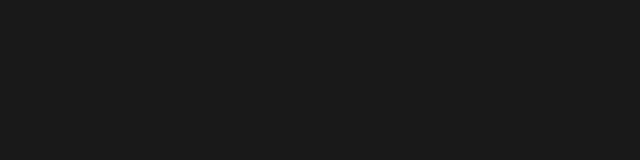
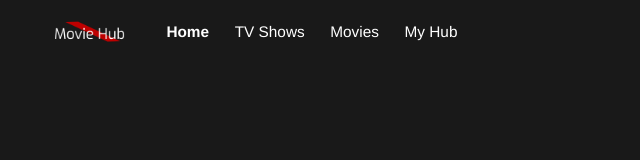
Before and after one commit to JaianaButler/MovieHub, a plain HTML site: page index.html in a window 1280 px wide. Shown: the whole page, without its empty margins (0-640 px from the left). Drawn offline with Linux system fonts and the light colour scheme.

Commit message:
Created responsive sizing header

```diff
--- a/index.html
+++ b/index.html
@@ -6,9 +6,25 @@
         <meta http-equiv="X-UA-Compatible" content="ie-edge"/>
         <link rel="stylesheet" href="./styles/style.css" />
 
+        <!-- Font Awesome CSS Icons -->
+        <link rel="stylesheet" href="https://cdnjs.cloudflare.com/ajax/libs/font-awesome/4.7.0/css/font-awesome.min.css">
+
         <title>Movie Hub</title>
     </head>
     <body>
+        <header class="main-header">
+            <img src="images/logo.png" alt="Movie Hub" class="logo">
+            <ul class="primary-nav">
+                <li class="nav-menu">
+                    <a href="#" class="menu-trigger" role="button">Browse</a>
+                </li>
+
+                <li class="nav-tab"><a href="#" class="active">Home</a></li>
+                <li class="nav-tab"><a href="#">TV Shows</a></li>
+                <li class="nav-tab"><a href="#">Movies</a></li>
+                <li class="nav-tab"><a href="#">My Hub</a></li>
+            </ul>
+        </header>
 
 
         <!-- Javascript -->
--- a/styles/style.scss
+++ b/styles/style.scss
@@ -1,9 +1,63 @@
 $primaryColor: rgb(25, 25, 25);
+$secondaryColor: white;
+$hoverColor: rgb(200, 200, 200);
 
 body {
     background: $primaryColor;
     font-family: "HelveticaNeue-Light", "Helvetica Neue Light", "Helvetica Neue", Helvetica, Arial, "Lucida Grande", sans-serif;
     margin: 0 0 0 0;
+}
+
+.main-header {
+    width: 100%; height: auto;
+    max-height: 6%;
+    position: fixed;
+    z-index: 2;
+    background: transparent;
+    padding: 1.8% 4% 0 4%;
+
+    .logo {
+        width: 6%; height: auto;
+        min-width: 76px;
+        float: left;
+        margin: 0 1% 1% 0;
+        position: relative; bottom: 4px;
+    }
+
+    .primary-nav {
+        display: inline;
+        min-height: 12px;
+        list-style-type: none;
+        overflow: hidden;
+
+        a {
+            color: $secondaryColor;
+            text-decoration: none;
+
+            &:hover {
+                color: $hoverColor;
+            }
+
+            &.active {
+                color: $secondaryColor;
+                font-weight: bold;
+                cursor: default;
+            }
+        }
+
+        .nav-menu {
+            position: relative;
+            display: inline-block;
+            font-size: 2.4vw;
+        }
+
+        .nav-tab {
+            float: left;
+            margin: 0 0 0 2%;
+            display: none;
+            font-size: 0.95vw;
+        }
+    }
 }
 
 
@@ -14,7 +68,16 @@ body {
 @media only screen and (min-width: 600px) {}
 
 /* Medium devices (landscape tablets, 868px and up) */
-@media only screen and (min-width: 868px) {}
+@media only screen and (min-width: 868px) {
+    .main-header { max-height: 10%; }
+
+    .nav-menu { display: none !important; }
+
+    .nav-tab {
+        display: inline-block !important;
+        font-size: 1.2vw !important;
+    }
+}
 
 /* Large devices (laptops/desktops, 992px and up) */
 @media only screen and (min-width: 992px) {}
```
Also changed, not shown: styles/style.css, 1 other file.
